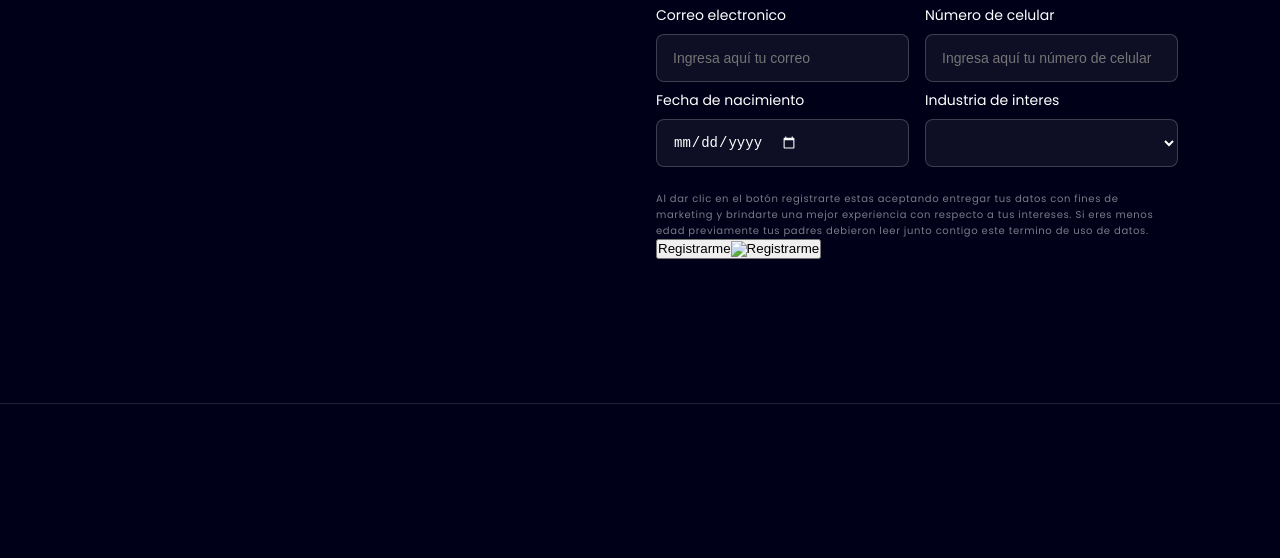
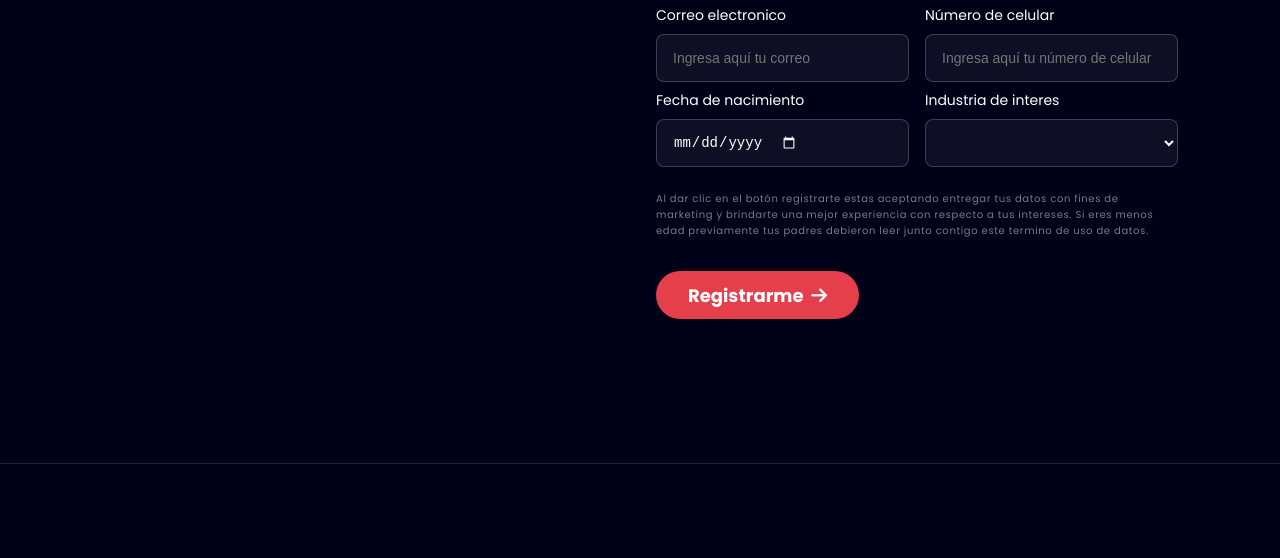
Before and after one commit to soyjuliogomez/estelllar, a website: page index.html in a window 1280 px wide. Shown: the part 3123-3681 px from the top of the page. Drawn offline with nearby package versions, Linux system fonts and the light colour scheme; no server answers.

Commit message:
chore: Update registration form button styling

```diff
--- a/index.html
+++ b/index.html
@@ -26,6 +26,7 @@
   <!-- "material symbols" -->
   <link rel="stylesheet"
     href="https://fonts.googleapis.com/css2?family=Material+Symbols+Rounded:opsz,wght,FILL,GRAD@20..48,100..700,0..1,-50..200" />
+    <link rel="stylesheet" href="https://use.fontawesome.com/releases/v6.2.0/css/all.css">
   <script src="script.js" defer></script>
 </head>
 
@@ -251,7 +252,7 @@
             respecto a tus intereses. Si eres menos edad previamente tus padres
             debieron leer junto contigo este termino de uso de datos.
           </p>
-          <button type="submit" class="data_button">Registrarme<img src="./image/arrow_forward_ios.svg" class="icona" alt="Registrarme" /></button>
+          <button type="submit" class="data_button">Registrarme &nbsp;<i class="fa-solid fa-arrow-right"></i></button>
         </form>
       </div>
     </section>
--- a/styles.scss
+++ b/styles.scss
@@ -663,3 +663,30 @@ body {
     color: red;
   }
 }
+
+#registrationForm {
+  .data_button {
+    margin-top: 32px;
+        /* right: $xs; */
+        background-color: $color-primary;
+        color: #ffffff;
+        height: 48px;
+        border-radius: 40px;
+        box-sizing: border-box;
+        text-decoration: none;
+        max-width: fit-content;
+        font-size: 18px;
+        font-weight: 700;
+        padding: 0 32px;
+        justify-content: center;
+        font-family: "Poppins", sans-serif;
+        cursor: pointer;
+        display: flex;
+        align-items: center;
+        border-style: none;
+        transition: 0.3s;
+        &:hover {
+          background-color:#2997ff;
+        }
+  }
+}
```
Also changed, not shown: styles.css.
